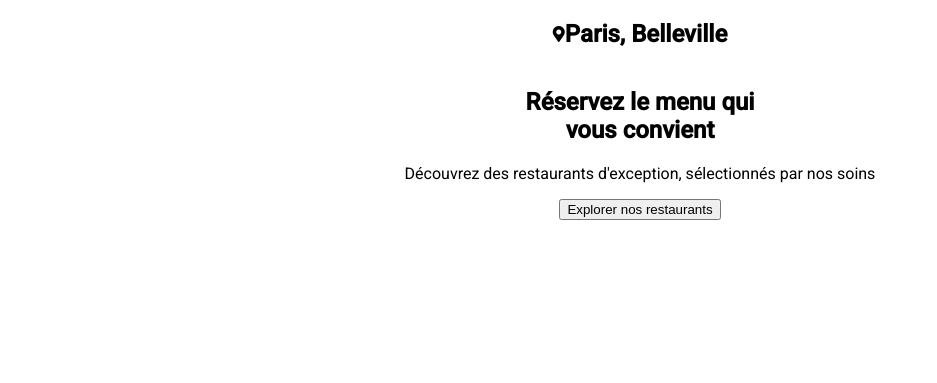
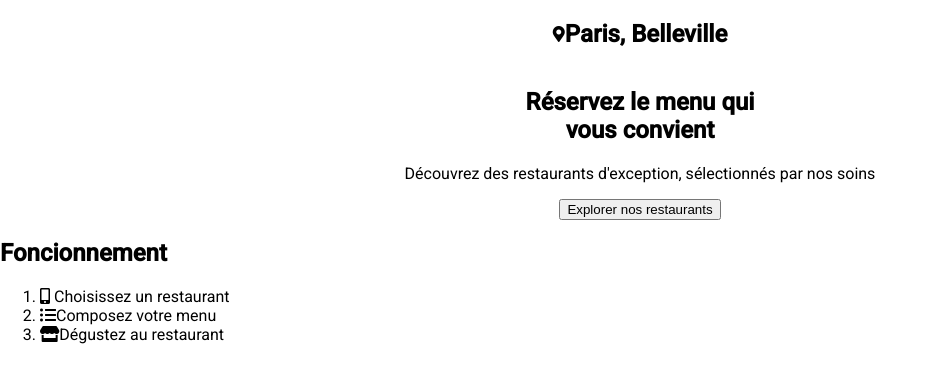
Before and after one commit to AtmaneDevWeb/Oh-My-Food, a website: page index.html in a window 1280 px wide. Shown: the part 81-464 px from the top of the page, without its empty margins (0-937 px from the left). Drawn offline with Linux system fonts and the light colour scheme; a web font is replaced by a local one.

Commit message:
new commit

```diff
--- a/index.html
+++ b/index.html
@@ -28,6 +28,14 @@
             <p>Découvrez des restaurants d'exception, sélectionnés par nos soins</p>
             <button>Explorer nos restaurants</button>
         </div>
+        <div class="step">
+            <h2>Foncionnement</h2>
+            <ol>
+                <li><i class="fas fa-mobile-alt"></i> Choisissez un restaurant</li>
+                <li><i class="fas fa-list-ul"></i>Composez votre menu</li>
+                <li><i class="fas fa-store"></i>Dégustez au restaurant</li>
+            </ol>
+        </div>
     </main>
 </body>
 </html>
```
